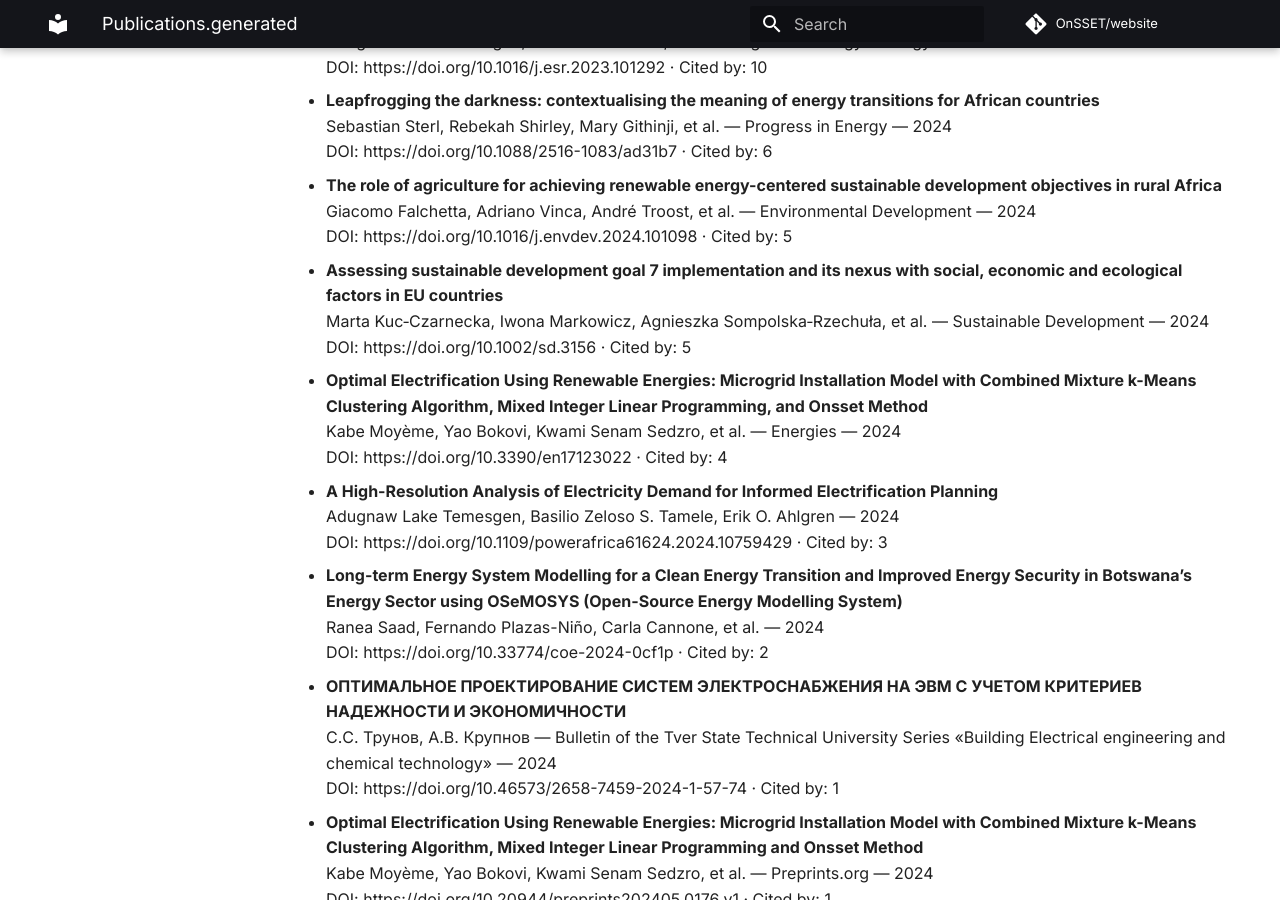
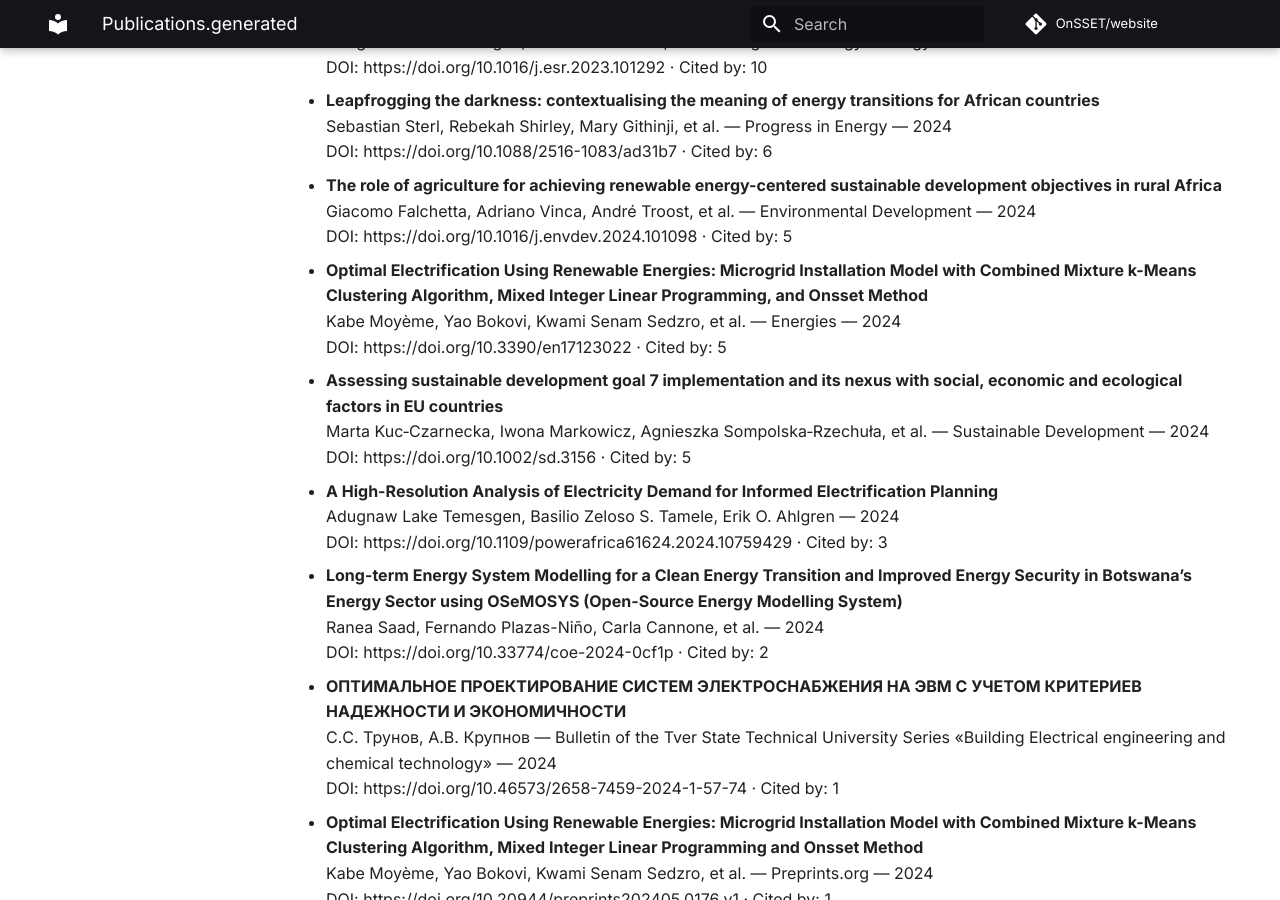
Before and after one commit to OnSSET/website, an MkDocs documentation site: the page built from docs/publications.generated.md, in a window 1280 px wide and 900 px high, scrolled down 9080 px. Built offline with MkDocs 1.6.1 and Material for MkDocs 9.7.7, drawn with Linux system fonts in a browser that asks for light colours; comment, search, counter and statistics services are not loaded; some of the changed text lies outside the part shown.

Commit message:
Auto-update publications

```diff
--- a/docs/publications.generated.md
+++ b/docs/publications.generated.md
@@ -382,13 +382,13 @@ No results found.
   Giacomo Falchetta, Adriano Vinca, André Troost, et al. — Environmental Development — 2024
   DOI: https://doi.org/10.1016/j.envdev.2024.101098 · Cited by: 5
 
+- **Optimal Electrification Using Renewable Energies: Microgrid Installation Model with Combined Mixture k-Means Clustering Algorithm, Mixed Integer Linear Programming, and Onsset Method**
+  Kabe Moyème, Yao Bokovi, Kwami Senam Sedzro, et al. — Energies — 2024
+  DOI: https://doi.org/10.3390/en17123022 · Cited by: 5
+
 - **Assessing <scp>sustainable development goal</scp> 7 implementation and its nexus with social, economic and ecological factors in <scp>EU</scp> countries**
   Marta Kuc‐Czarnecka, Iwona Markowicz, Agnieszka Sompolska‐Rzechuła, et al. — Sustainable Development — 2024
   DOI: https://doi.org/10.1002/sd.3156 · Cited by: 5
-
-- **Optimal Electrification Using Renewable Energies: Microgrid Installation Model with Combined Mixture k-Means Clustering Algorithm, Mixed Integer Linear Programming, and Onsset Method**
-  Kabe Moyème, Yao Bokovi, Kwami Senam Sedzro, et al. — Energies — 2024
-  DOI: https://doi.org/10.3390/en17123022 · Cited by: 4
 
 - **A High-Resolution Analysis of Electricity Demand for Informed Electrification Planning**
   Adugnaw Lake Temesgen, Basilio Zeloso S. Tamele, Erik O. Ahlgren — 2024
```
Also changed, not shown: other parts of docs/publications.generated.md (+5 -5 lines).
